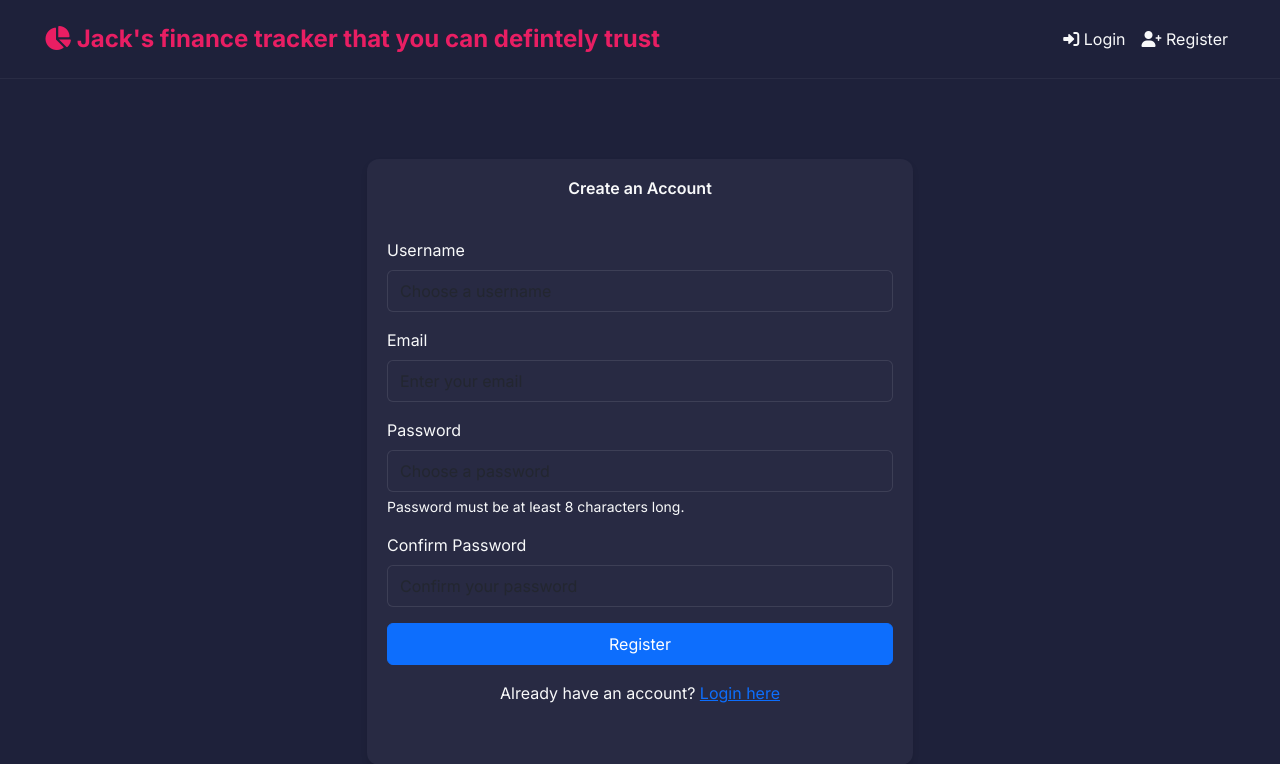
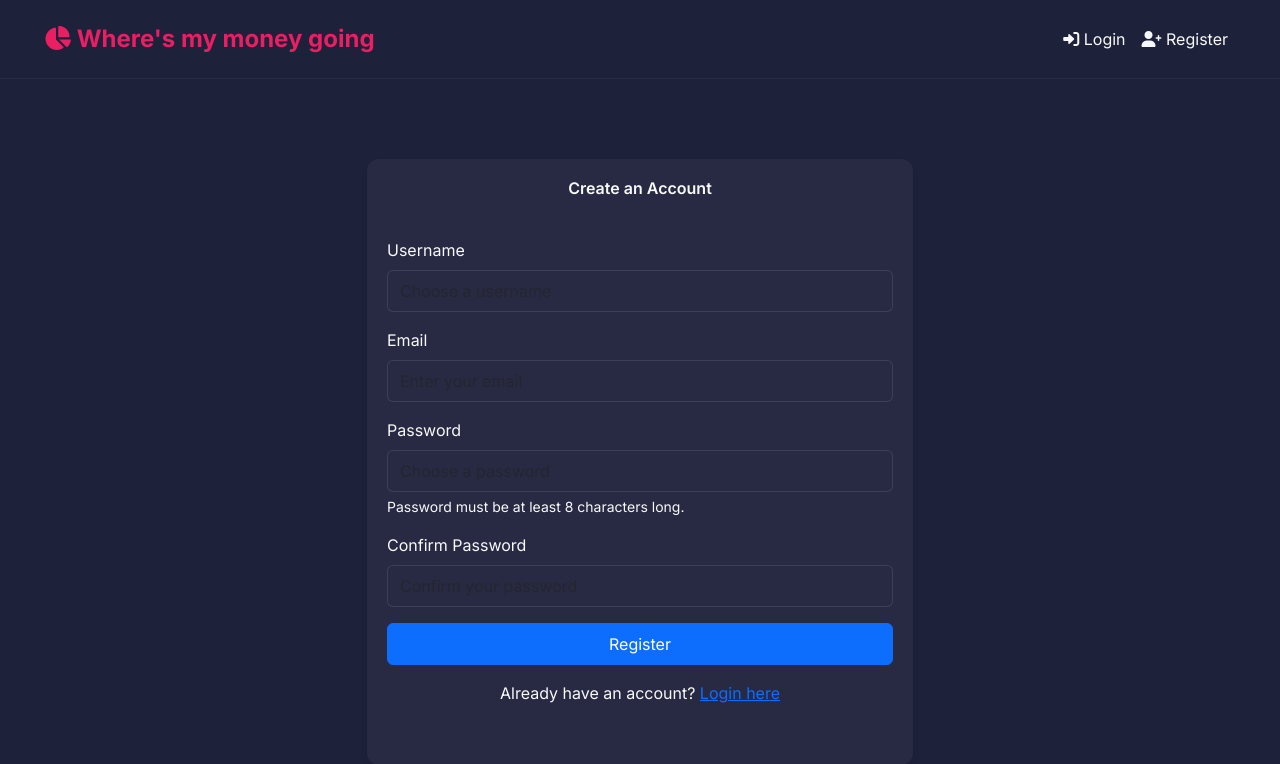
Before and after one commit to jagaldevs/finance-flask, a Flask app: page /auth/register in a window 1280 px wide. Shown: the top 764 px of the page. Run offline with Flask 3, Linux system fonts and the light colour scheme.

Commit message:
Update base.html

```diff
--- a/app/templates/base.html
+++ b/app/templates/base.html
@@ -18,8 +18,8 @@
         <div class="container-fluid">
             <a class="navbar-brand" href="{{ url_for('dashboard.dashboard') }}">
     <i class="fas fa-chart-pie"></i>
-    <span class="full-title">Jack's finance tracker that you can defintely trust</span>
-    <span class="mobile-title">Finance Tracker</span>
+    <span class="full-title">Where's my money going</span>
+    <span class="mobile-title">here's my money going</span>
 </a>
             <button class="navbar-toggler" type="button" data-bs-toggle="collapse" data-bs-target="#navbarNav">
                 <span class="navbar-toggler-icon"></span>
```
